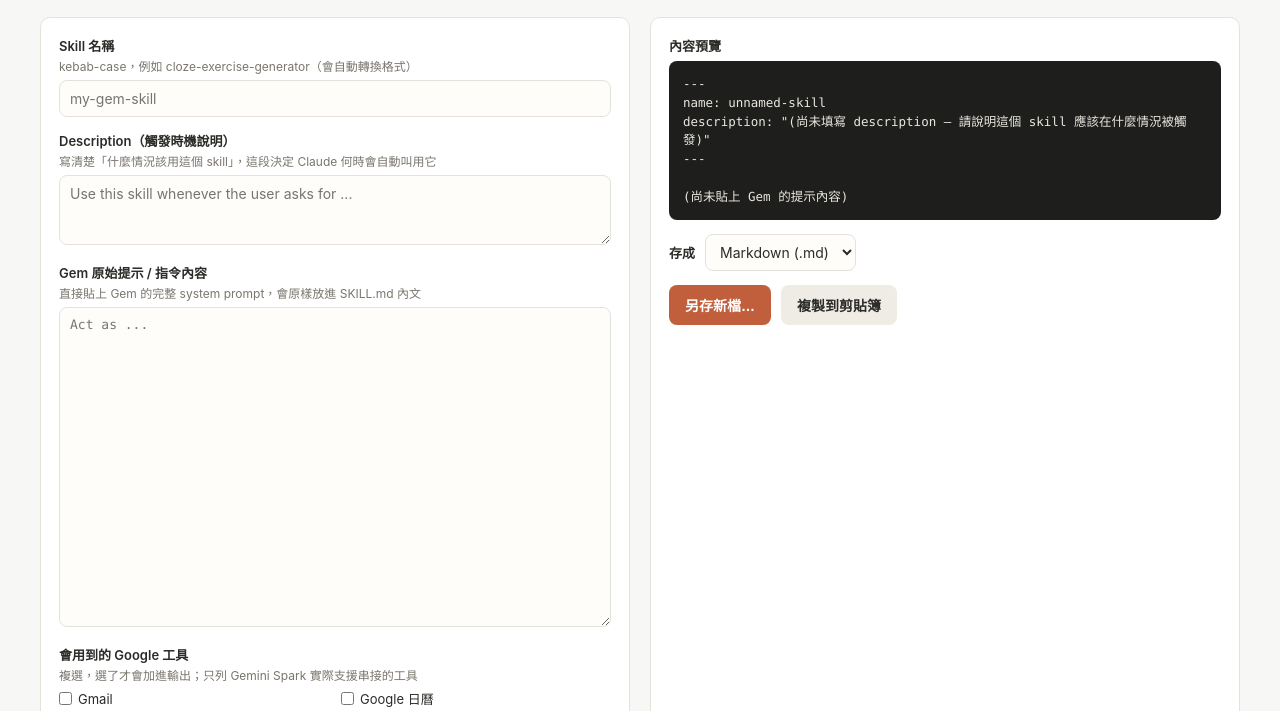
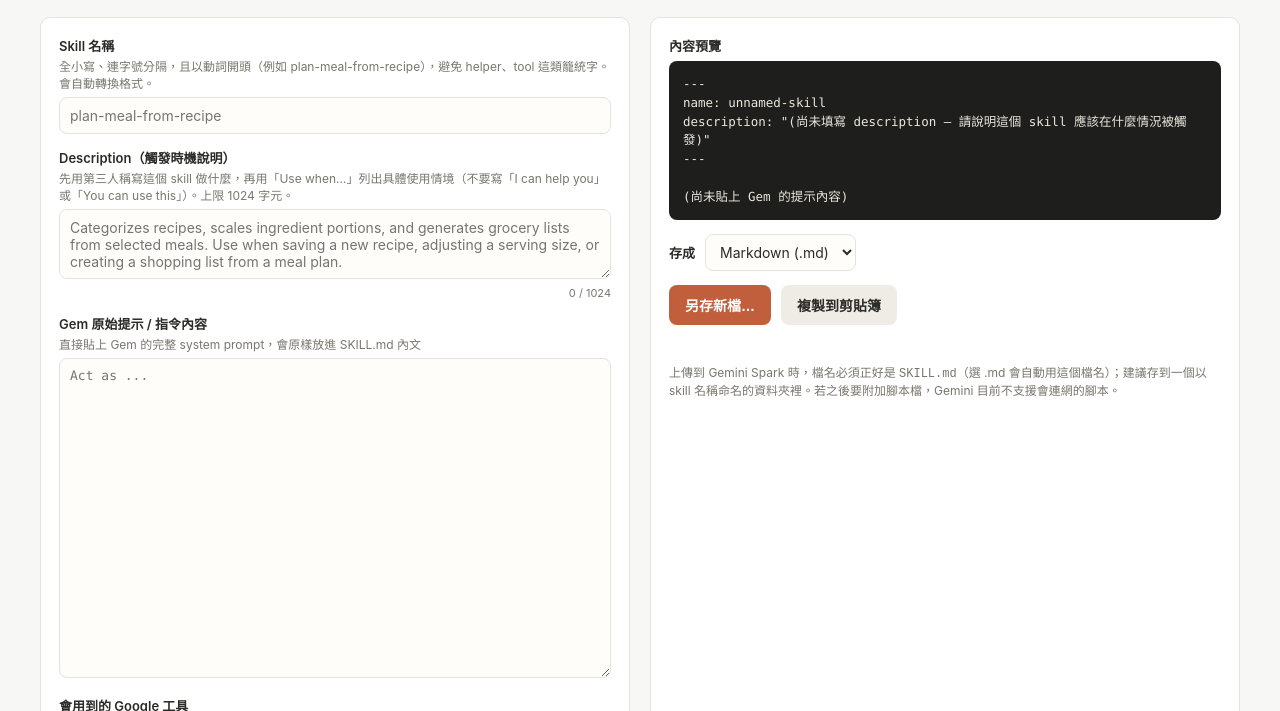
Before and after one commit to cendretw/gem2skill, a plain HTML site: page index.html in a window 1280 px wide. Shown: the part 80-791 px from the top of the page. Drawn offline with Linux system fonts and the light colour scheme.

Commit message:
Update index.html

```diff
--- a/index.html
+++ b/index.html
@@ -125,6 +125,8 @@
   }
   #status.ok { color: #2f7a3d; }
   #status.err { color: #b23b2f; }
+  .charcount { display: block; text-align: right; font-size: 11px; color: var(--muted); margin-top: 3px; }
+  .charcount.over { color: #b23b2f; font-weight: 600; }
 </style>
 </head>
 <body>
@@ -135,14 +137,15 @@
   <div class="grid">
     <div class="panel">
       <label for="skillName">Skill 名稱
-        <span class="hint">kebab-case，例如 cloze-exercise-generator（會自動轉換格式）</span>
+        <span class="hint">全小寫、連字號分隔，且以動詞開頭（例如 plan-meal-from-recipe），避免 helper、tool 這類籠統字。會自動轉換格式。</span>
       </label>
-      <input type="text" id="skillName" placeholder="my-gem-skill">
+      <input type="text" id="skillName" placeholder="plan-meal-from-recipe">
 
       <label for="description">Description（觸發時機說明）
-        <span class="hint">寫清楚「什麼情況該用這個 skill」，這段決定 Claude 何時會自動叫用它</span>
+        <span class="hint">先用第三人稱寫這個 skill 做什麼，再用「Use when…」列出具體使用情境（不要寫「I can help you」或「You can use this」）。上限 1024 字元。</span>
       </label>
-      <textarea id="description" placeholder="Use this skill whenever the user asks for ..."></textarea>
+      <textarea id="description" placeholder="Categorizes recipes, scales ingredient portions, and generates grocery lists from selected meals. Use when saving a new recipe, adjusting a serving size, or creating a shopping list from a meal plan."></textarea>
+      <span class="charcount" id="descCount">0 / 1024</span>
 
       <label for="gemPrompt">Gem 原始提示 / 指令內容
         <span class="hint">直接貼上 Gem 的完整 system prompt，會原樣放進 SKILL.md 內文</span>
@@ -150,7 +153,7 @@
       <textarea id="gemPrompt" placeholder="Act as ..."></textarea>
 
       <label>會用到的 Google 工具
-        <span class="hint">複選，選了才會加進輸出；只列 Gemini Spark 實際支援串接的工具</span>
+        <span class="hint">複選，選了才會加進內文（Gemini 沒有獨立的工具欄位，是靠指令文字知道要用哪個 Connected App）。只列 Gemini Spark 實際支援串接的工具。</span>
       </label>
       <div class="tools-grid">
         <label><input type="checkbox" class="tool-cb" value="Gmail"> Gmail</label>
@@ -182,6 +185,7 @@
         <button class="secondary" id="copyBtn">複製到剪貼簿</button>
       </div>
       <div id="status"></div>
+      <p class="hint" style="margin-top:10px;">上傳到 Gemini Spark 時，檔名必須正好是 <code>SKILL.md</code>（選 .md 會自動用這個檔名）；建議存到一個以 skill 名稱命名的資料夾裡。若之後要附加腳本檔，Gemini 目前不支援會連網的腳本。</p>
     </div>
   </div>
 </div>
@@ -193,6 +197,8 @@
   const previewEl = document.getElementById('preview');
   const statusEl = document.getElementById('status');
   const extEl = document.getElementById('fileExt');
+  const descCountEl = document.getElementById('descCount');
+  const DESC_LIMIT = 1024;
 
   // Metadata for every extension offered in the save dialog. All four
   // save the same generated content — only the extension/MIME differ.
@@ -228,14 +234,14 @@
     return '"' + escaped + '"';
   }
 
-  function yamlList(items) {
-    return items.map(i => '  - ' + yamlQuote(i)).join('\n');
-  }
-
   function getSelectedTools() {
     return Array.from(document.querySelectorAll('.tool-cb:checked')).map(cb => cb.value);
   }
 
+  // Gemini Spark's SKILL.md has no structured field for declaring
+  // Connected Apps — Gemini only reads name/description as metadata and
+  // everything else as plain instructions. So selected tools are woven
+  // into the instructions text itself, not a YAML list.
   function buildSkillMd() {
     const rawName = nameEl.value.trim();
     const slug = slugify(rawName) || 'unnamed-skill';
@@ -243,16 +249,13 @@
     const body = bodyEl.value.trim() || '(尚未貼上 Gem 的提示內容)';
     const tools = getSelectedTools();
 
-    let frontmatter = '---\n' +
+    const frontmatter = '---\n' +
       'name: ' + slug + '\n' +
-      'description: ' + yamlQuote(description) + '\n';
-    if (tools.length) {
-      frontmatter += 'tools:\n' + yamlList(tools) + '\n';
-    }
-    frontmatter += '---\n\n';
+      'description: ' + yamlQuote(description) + '\n' +
+      '---\n\n';
 
     const toolsNote = tools.length
-      ? '**使用的 Google Workspace 工具：** ' + tools.join('、') + '\n\n'
+      ? '**使用的 Google 工具：** ' + tools.join('、') + '\n\n'
       : '';
 
     return frontmatter + toolsNote + body + '\n';
@@ -260,6 +263,9 @@
 
   function render() {
     previewEl.textContent = buildSkillMd();
+    const len = descEl.value.length;
+    descCountEl.textContent = len + ' / ' + DESC_LIMIT;
+    descCountEl.className = 'charcount' + (len > DESC_LIMIT ? ' over' : '');
   }
 
   function setStatus(msg, kind) {
@@ -283,7 +289,10 @@
     const content = buildSkillMd();
     const slug = slugify(nameEl.value.trim()) || 'unnamed-skill';
     const chosenExt = extEl.value;
-    const filename = slug + (chosenExt === '.md' ? '-SKILL.md' : chosenExt);
+    // Gemini Spark requires the uploaded file to be named exactly
+    // SKILL.md — save it under that name (ideally inside a folder
+    // named after the skill slug).
+    const filename = chosenExt === '.md' ? 'SKILL.md' : (slug + chosenExt);
 
     // Put the chosen extension first so it's the default filter in the
     // native dialog, but still offer the other three in its dropdown.
```
